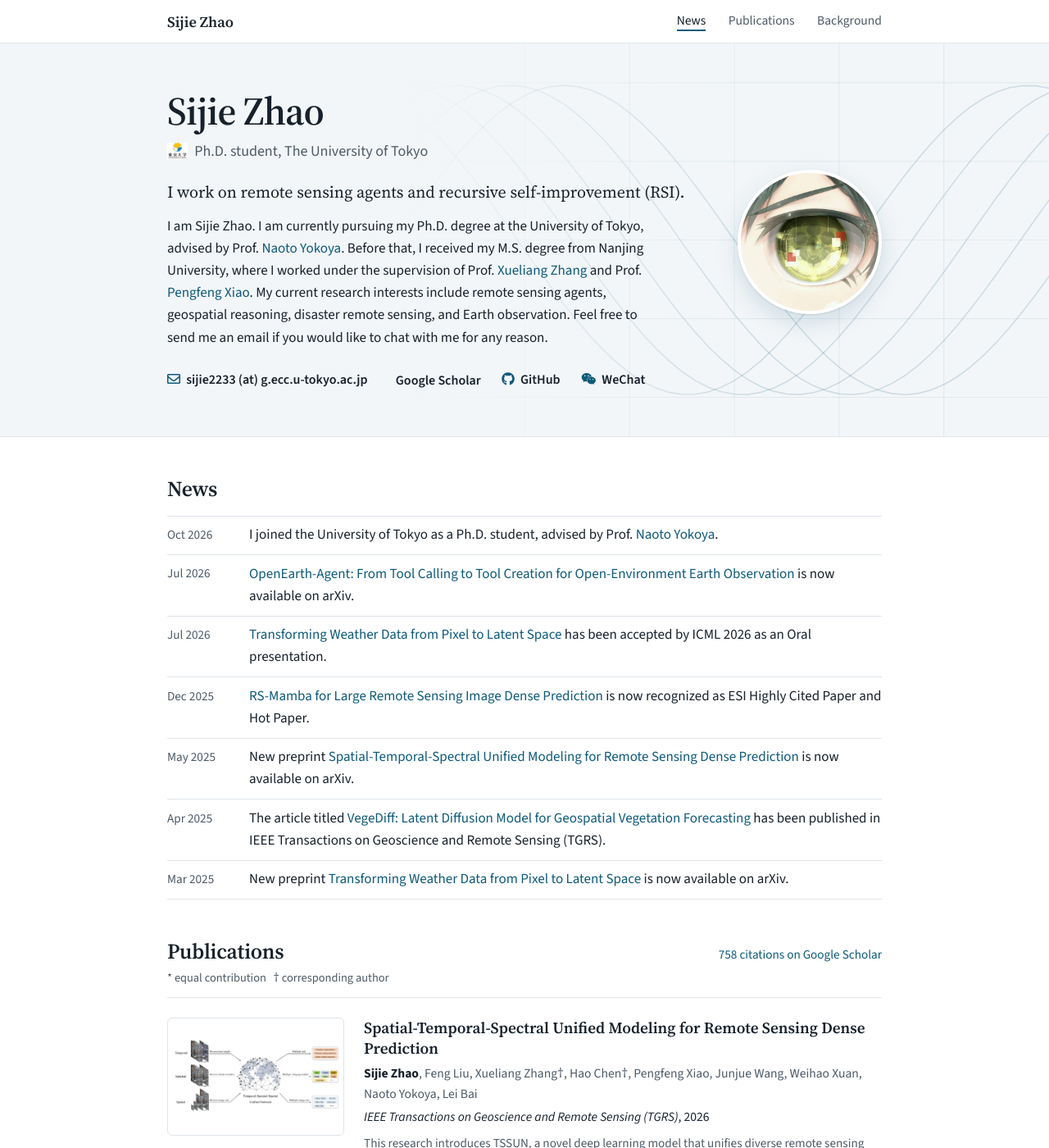
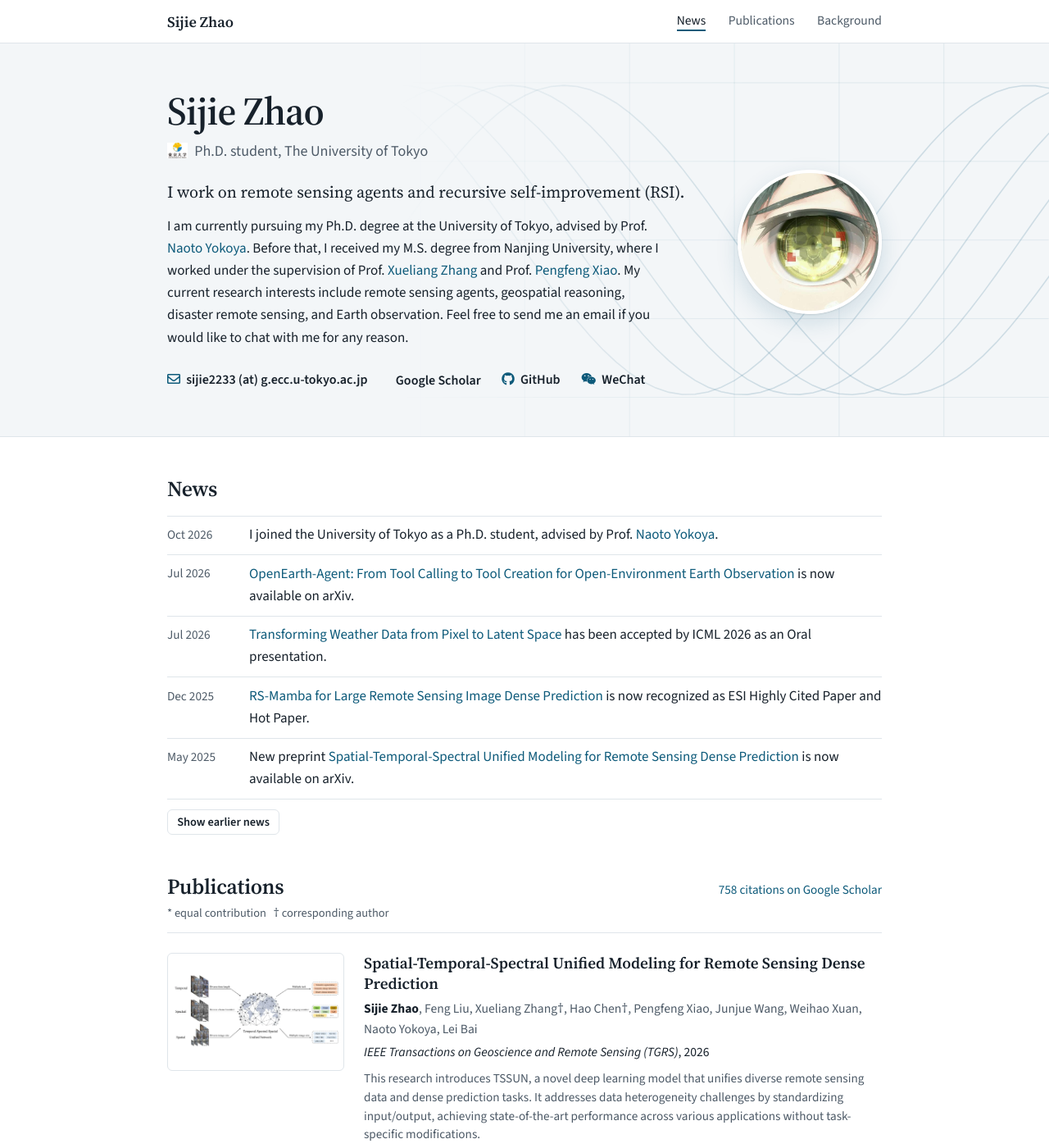
Before and after one commit to walking-shadow/walking-shadow.github.io, a Jekyll site: the page built from index.html, in a window 1280 px wide and 1400 px high. Shown: the whole window at 82% size. Built offline with Jekyll 4.4.1, drawn with Linux system fonts in a browser that asks for light colours; a style sheet for code colours, icons or effects is not loaded.

Commit message:
Trim the bio, fold older news and add a dark scheme
- Drop the opening sentence of the bio, which repeated the page heading
- Show the five most recent news items; older ones sit behind a toggle
- Add a dark colour scheme that follows the system setting

Co-Authored-By: Claude Opus 5.5 <noreply@anthropic.com>
Claude-Session: https://claude.ai/code/session_01FZMJNFQe2KN6uwBkbc24Hp

```diff
--- a/_data/profile.yml
+++ b/_data/profile.yml
@@ -22,7 +22,7 @@ wechat_prompt: >-
 # orcid: 0000-0000-0000-0000
 
 short_bio: >-
-  I am Sijie Zhao. I am currently pursuing my Ph.D. degree at the University of Tokyo, advised by Prof. <a href="https://scholar.google.co.jp/citations?user=DJ2KOn8AAAAJ&hl=en">Naoto Yokoya</a>. Before that, I received my M.S. degree from Nanjing University, where I worked under the supervision of Prof. <a href="https://scholar.google.com/citations?user=0klWOSEAAAAJ&hl=zh-CN&oi=ao">Xueliang Zhang</a> and Prof. <a href="https://scholar.google.com/citations?user=qBUD3u4AAAAJ&hl=zh-CN&oi=ao">Pengfeng Xiao</a>. My current research interests include remote sensing agents, geospatial reasoning, disaster remote sensing, and Earth observation. Feel free to send me an email if you would like to chat with me for any reason.
+  I am currently pursuing my Ph.D. degree at the University of Tokyo, advised by Prof. <a href="https://scholar.google.co.jp/citations?user=DJ2KOn8AAAAJ&hl=en">Naoto Yokoya</a>. Before that, I received my M.S. degree from Nanjing University, where I worked under the supervision of Prof. <a href="https://scholar.google.com/citations?user=0klWOSEAAAAJ&hl=zh-CN&oi=ao">Xueliang Zhang</a> and Prof. <a href="https://scholar.google.com/citations?user=qBUD3u4AAAAJ&hl=zh-CN&oi=ao">Pengfeng Xiao</a>. My current research interests include remote sensing agents, geospatial reasoning, disaster remote sensing, and Earth observation. Feel free to send me an email if you would like to chat with me for any reason.
 show_portrait: true
 portrait_url: assets/images/photos/20191006112845_jxdjq.jpg
 portrait_caption: >-
--- a/_layouts/default.html
+++ b/_layouts/default.html
@@ -3,6 +3,7 @@
 <head>
     <meta charset="utf-8">
     <meta name="viewport" content="width=device-width, initial-scale=1">
+    <meta name="color-scheme" content="light dark">
     {% assign profile = site.data.profile %}
     <title>{% if page.title %}{{ page.title }} – {{ profile.primary_name }}{% else %}{{ profile.site_title }}{% endif %}</title>
     <meta name="description" content="{{ profile.site_description }}">
--- a/assets/css/global.css
+++ b/assets/css/global.css
@@ -29,6 +29,9 @@
     --wash: #f3f6f8;
     --sea: #0d5a7a;
     --sea-deep: #083f56;
+    --bar: rgba(255, 255, 255, 0.94);
+    --on-sea: #ffffff;
+    --ring: #ffffff;
     --sans: "Source Sans 3", "Segoe UI", "Helvetica Neue", Arial, "PingFang SC", "Microsoft YaHei", sans-serif;
     --serif: "Source Serif 4", Georgia, "Times New Roman", serif;
 }
@@ -52,7 +55,7 @@ ul { margin: 0; padding: 0; list-style: none; }
 /* Top bar */
 .topbar {
     position: sticky; top: 0; z-index: 10;
-    background: rgba(255, 255, 255, 0.94);
+    background: var(--bar);
     backdrop-filter: blur(6px);
     border-bottom: 1px solid var(--line);
 }
@@ -81,7 +84,7 @@ h1 { margin: 0; font: 600 3rem/1.1 var(--serif); letter-spacing: -0.015em; }
 .contact a:hover { color: var(--sea); }
 .contact i { margin-right: 0.45em; color: var(--sea); }
 .contact .ai { font-size: 1.2em; vertical-align: -0.08em; }
-.portrait { width: 11rem; height: 11rem; object-fit: cover; border-radius: 50%; border: 4px solid var(--paper);
+.portrait { width: 11rem; height: 11rem; object-fit: cover; border-radius: 50%; border: 4px solid var(--ring);
     box-shadow: 0 1px 2px rgba(23, 33, 43, 0.12), 0 10px 28px rgba(13, 90, 122, 0.16); }
 
 /* Sections */
@@ -97,11 +100,19 @@ h3 { margin: 0; font: 600 1.0625rem/1.3 var(--sans); }
 .news li { display: grid; grid-template-columns: 5.25rem minmax(0, 1fr); gap: 1rem; padding: 0.6rem 0; border-bottom: 1px solid var(--line); }
 .news time { color: var(--soft); font-size: 0.95rem; font-variant-numeric: tabular-nums; padding-top: 0.05rem; }
 
+.news-more > summary { display: inline-block; margin-top: 0.75rem; padding: 0.18rem 0.7rem; border: 1px solid var(--line);
+    border-radius: 6px; font-size: 0.9rem; font-weight: 600; cursor: pointer; list-style: none; }
+.news-more > summary::-webkit-details-marker { display: none; }
+.news-more > summary:hover { border-color: var(--sea); color: var(--sea); }
+.news-more > summary:focus-visible { outline: 2px solid var(--sea); outline-offset: 2px; }
+.news-more[open] > summary { display: none; }
+.news-more .news { margin-top: 0; border-top: 0; }
+
 /* Publications */
 .pub { display: grid; grid-template-columns: 13.5rem minmax(0, 1fr); gap: 1.5rem; padding: 1.5rem 0; border-bottom: 1px solid var(--line); }
 .legend + .pub { margin-top: 0.75rem; border-top: 1px solid var(--line); }
 .pub-cover { display: flex; align-items: center; justify-content: center; align-self: start; aspect-ratio: 3 / 2;
-    background: var(--paper); border: 1px solid var(--line); border-radius: 6px; overflow: hidden; padding: 0.35rem; }
+    background: #ffffff; border: 1px solid var(--line); border-radius: 6px; overflow: hidden; padding: 0.35rem; }
 .pub-cover img { width: 100%; height: 100%; object-fit: contain; }
 .pub-title { font: 600 1.1875rem/1.32 var(--serif); }
 .pub-title a { color: var(--ink); }
@@ -112,7 +123,7 @@ h3 { margin: 0; font: 600 1.0625rem/1.3 var(--sans); }
 .pub-tags { margin-top: 0.4rem; display: flex; flex-wrap: wrap; gap: 0.4rem; }
 .tag { display: inline-block; padding: 0.05rem 0.5rem; border-radius: 999px; font-size: 0.8rem; font-weight: 600;
     line-height: 1.45; vertical-align: 0.06em; white-space: nowrap; }
-.tag-solid { background: var(--sea); color: #fff; }
+.tag-solid { background: var(--sea); color: var(--on-sea); }
 .tag-line { border: 1px solid var(--sea); color: var(--sea); }
 .pub-summary { margin-top: 0.5rem; font-size: 0.95rem; line-height: 1.5; color: var(--soft); }
 .pub-links { margin-top: 0.7rem; display: flex; flex-wrap: wrap; gap: 0.5rem; }
@@ -164,3 +175,22 @@ dialog.modal-box::backdrop { background: rgba(23, 33, 43, 0.5); }
 @media (prefers-reduced-motion: reduce) {
     html { scroll-behavior: auto; }
 }
+
+/* Dark scheme, following the system setting */
+@media (prefers-color-scheme: dark) {
+    :root {
+        --ink: #e4e9ed;
+        --soft: #9facb8;
+        --line: #27333d;
+        --paper: #0f161c;
+        --wash: #141d25;
+        --sea: #6fc1e0;
+        --sea-deep: #a3d9ee;
+        --bar: rgba(15, 22, 28, 0.92);
+        --on-sea: #0f161c;
+        --ring: #1d2933;
+    }
+    .edu img, .role img { background: #ffffff; border-radius: 3px; padding: 1px; }
+    .portrait { box-shadow: 0 10px 28px rgba(0, 0, 0, 0.45); }
+    dialog.modal-box::backdrop { background: rgba(0, 0, 0, 0.65); }
+}
--- a/index.html
+++ b/index.html
@@ -6,12 +6,23 @@ layout: default
 
 <section id="news" class="wrap block">
     <h2>News</h2>
+    {% assign news = site.news | sort: "date" | reverse %}
+    {% assign recent = profile.num_recent_news | default: 5 %}
     <ul class="news">
-        {% assign news = site.news | sort: "date" | reverse %}
-        {% for item in news %}
+        {% for item in news limit: recent %}
         <li><time datetime="{{ item.date | date: '%Y-%m' }}">{{ item.date | date: "%b %Y" }}</time><span>{{ item.title }}</span></li>
         {% endfor %}
     </ul>
+    {% if news.size > recent %}
+    <details class="news-more">
+        <summary>Show earlier news</summary>
+        <ul class="news">
+            {% for item in news offset: recent %}
+            <li><time datetime="{{ item.date | date: '%Y-%m' }}">{{ item.date | date: "%b %Y" }}</time><span>{{ item.title }}</span></li>
+            {% endfor %}
+        </ul>
+    </details>
+    {% endif %}
 </section>
 
 <section id="publications" class="wrap block">
```
